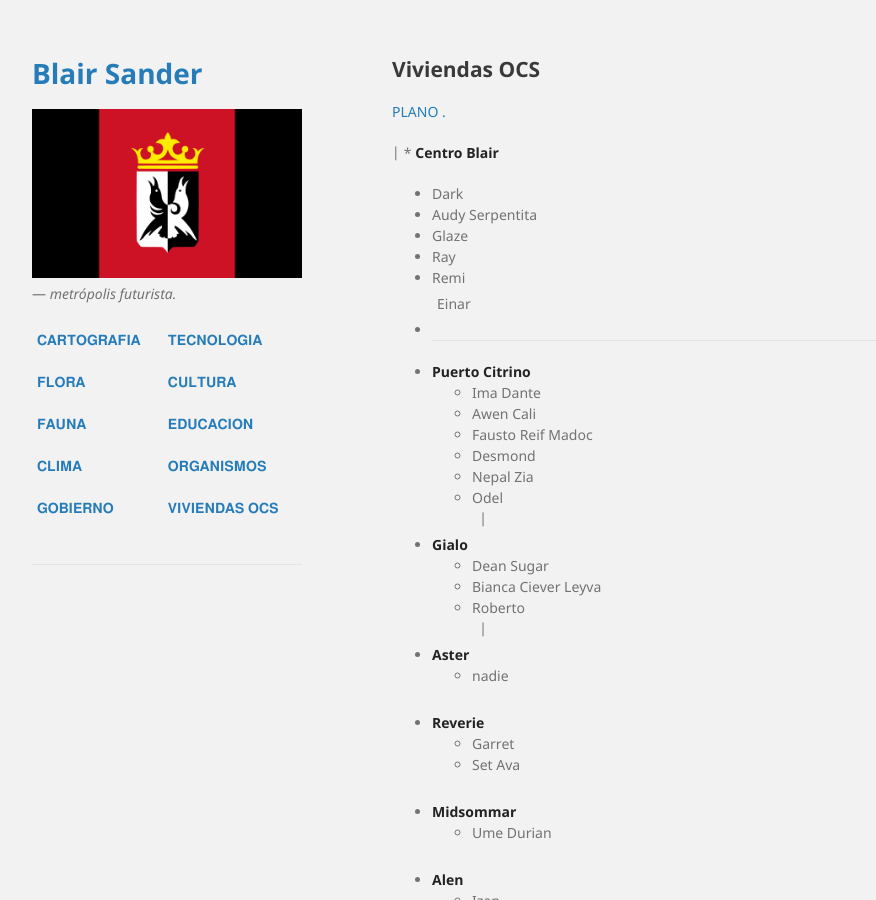
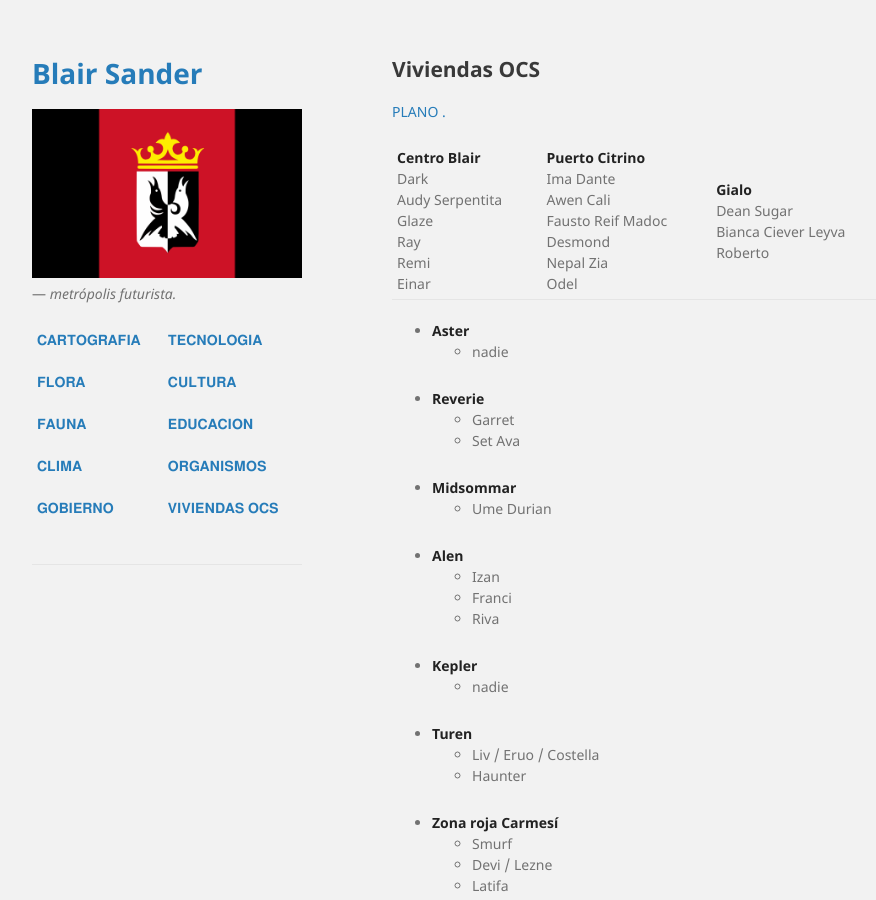
Before and after one commit to BlairSander/ciudad, a Jekyll site: the page built from ocs.md, in a window 1280 px wide and 900 px high. Shown: the whole window, without its empty margins (178-1054 px from the left). Built offline with Jekyll 4.4.1, drawn with Linux system fonts in a browser that asks for light colours.

Commit message:
Update ocs.md

```diff
--- a/ocs.md
+++ b/ocs.md
@@ -6,28 +6,8 @@ layout: default
 
 [PLANO](http://drive.google.com/uc?export=view&id=1M0Og6TFNzZG4si31fPmWkbnzWbJglekd) [.](https://drive.google.com/uc?export=download&id=18qELow9rEQamiWaok7Tc9ZS3VpUqg6zp)
 
-| * **Centro Blair**
-  - Dark
-  - Audy Serpentita
-  - Glaze
-  - Ray
-  - Remi
-  - Einar <br>&nbsp; |
+| **Centro Blair** <br>Dark <br>Audy Serpentita <br>Glaze <br>Ray <br>Remi <br>Einar | **Puerto Citrino** <br>Ima Dante <br>Awen Cali <br>Fausto Reif Madoc <br>Desmond <br>Nepal Zia <br>Odel | **Gialo** <br> Dean Sugar <br>Bianca Ciever Leyva <br>Roberto |
 
-* **Puerto Citrino**
-  - Ima Dante
-  - Awen Cali
-  - Fausto Reif Madoc
-  - Desmond
-  - Nepal Zia
-  - Odel <br>&nbsp;
-|
-
-* **Gialo**
-  - Dean Sugar
-  - Bianca Ciever Leyva
-  - Roberto <br>&nbsp;
-|
 * **Aster**
   - nadie <br>&nbsp;
 
```
